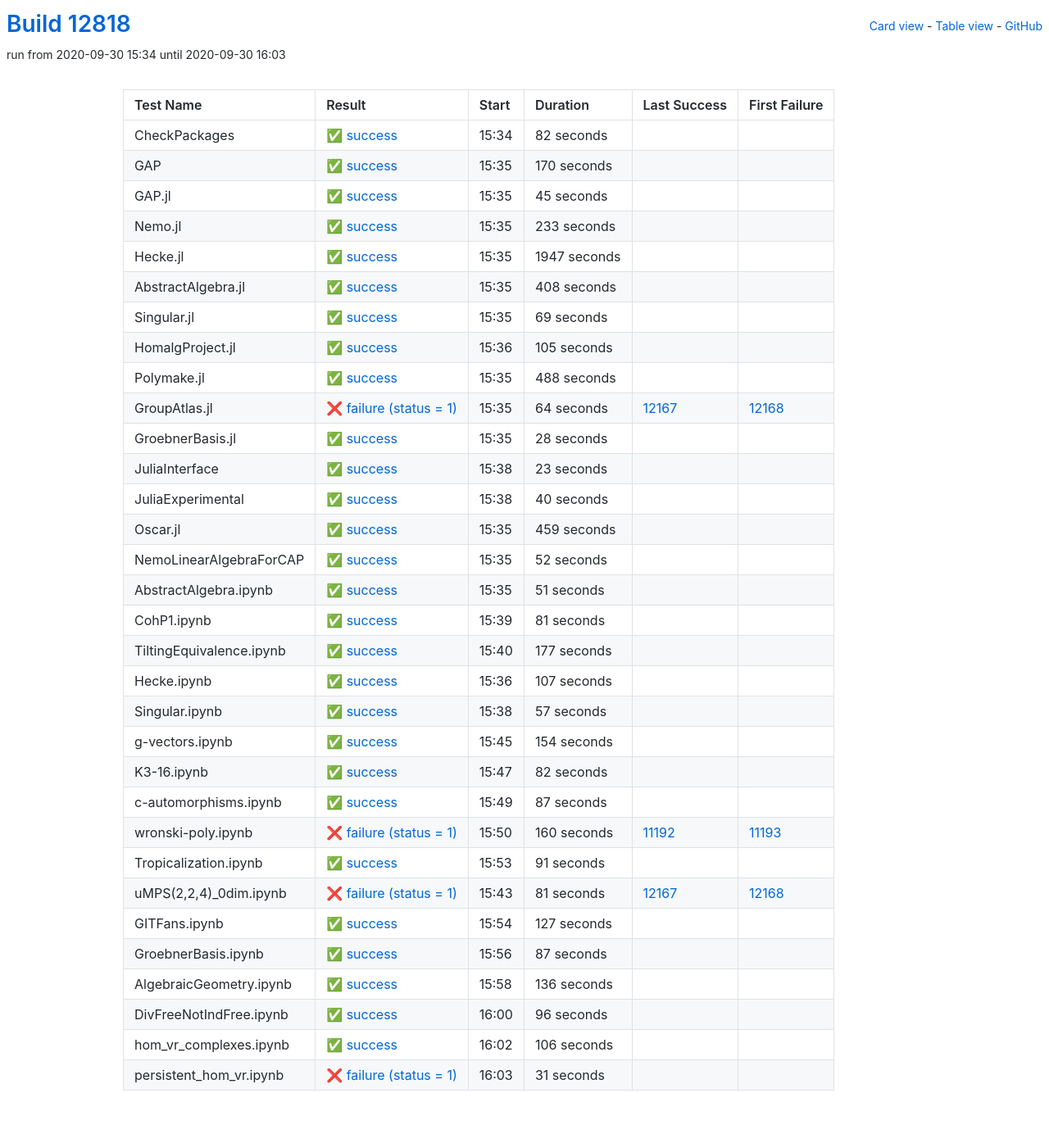
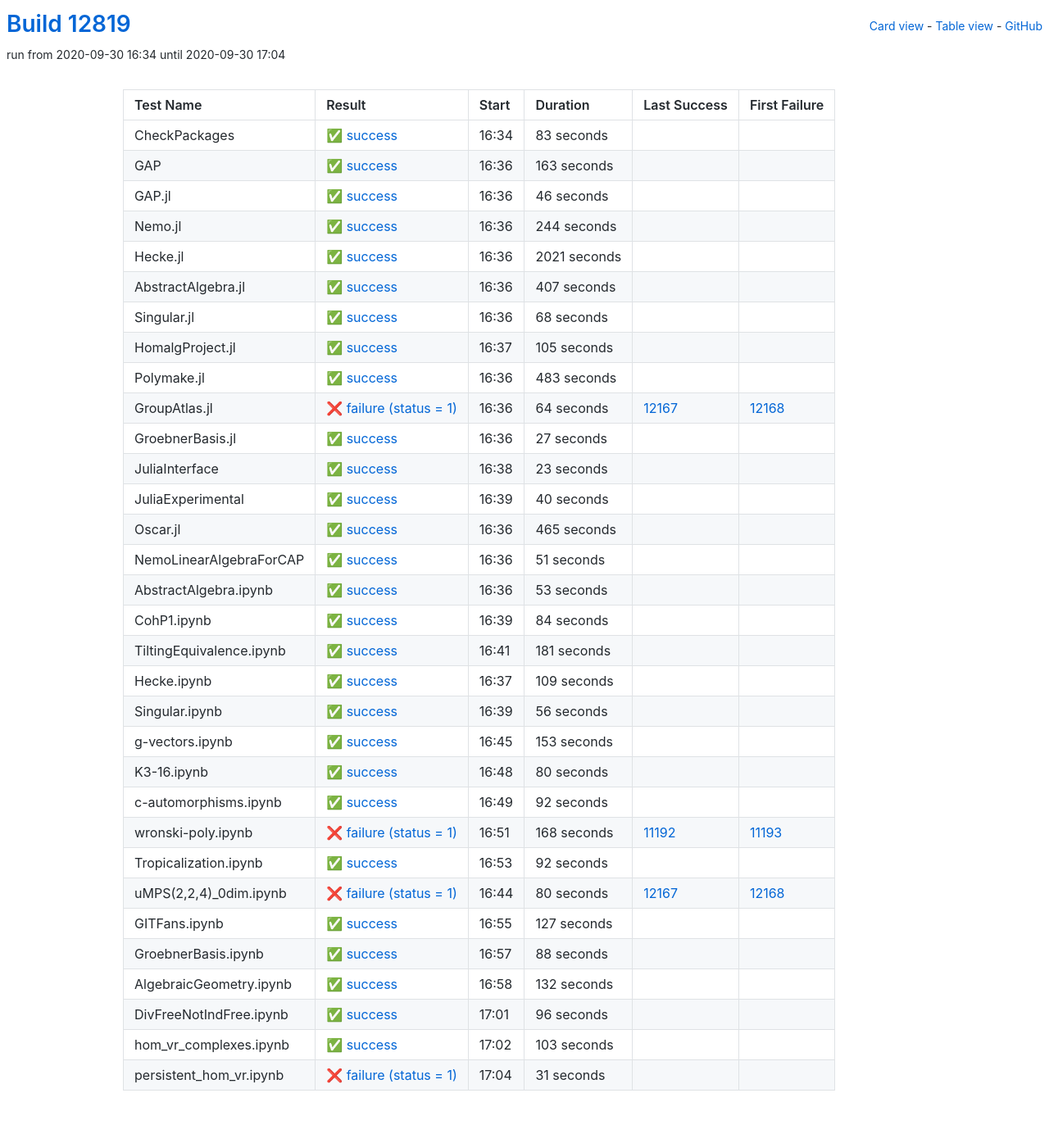
Before and after one commit to oscar-system/oscar-ci-status, a Jekyll site: the page built from table.html, in a window 1280 px wide. Shown: the whole page at 82% size. Built offline with Jekyll 4.4.1, drawn with Linux system fonts in a browser that asks for light colours.

Commit message:
Build #12819

```diff
--- a/_data/ci.yml
+++ b/_data/ci.yml
@@ -1,6 +1,6 @@
 ---
-build: 12818
-build_url: https://oscarci.mathematik.uni-kl.de/job/oscar/12818/
+build: 12819
+build_url: https://oscarci.mathematik.uni-kl.de/job/oscar/12819/
 job: oscar
 organization: oscar-system
 repo: oscar-ci-status
@@ -8,92 +8,92 @@ repourl: https://github.com/oscar-system/oscar-ci-status
 tests:
 - name: CheckPackages
   id: checkpackages
-  log: https://oscarci.mathematik.uni-kl.de/job/oscar/12818/artifact/logs/build-12818/CheckPackages.log
-  start: 2020-09-30 15:34
+  log: https://oscarci.mathematik.uni-kl.de/job/oscar/12819/artifact/logs/build-12819/CheckPackages.log
+  start: 2020-09-30 16:34
   success: true
   exitcode: 0
   status: success
-  duration: 82
+  duration: 83
   last_success: false
   last_success_url:
   first_failure: false
   first_failure_url:
 - name: GAP
   id: gap
-  log: https://oscarci.mathematik.uni-kl.de/job/oscar/12818/artifact/logs/build-12818/GAP.log
-  start: 2020-09-30 15:35
+  log: https://oscarci.mathematik.uni-kl.de/job/oscar/12819/artifact/logs/build-12819/GAP.log
+  start: 2020-09-30 16:36
   success: true
   exitcode: 0
   status: success
-  duration: 170
+  duration: 163
   last_success: false
   last_success_url:
   first_failure: false
   first_failure_url:
 - name: GAP.jl
   id: gap-jl
-  log: https://oscarci.mathematik.uni-kl.de/job/oscar/12818/artifact/logs/build-12818/GAP.jl.log
-  start: 2020-09-30 15:35
+  log: https://oscarci.mathematik.uni-kl.de/job/oscar/12819/artifact/logs/build-12819/GAP.jl.log
+  start: 2020-09-30 16:36
   success: true
   exitcode: 0
   status: success
-  duration: 45
+  duration: 46
   last_success: false
   last_success_url:
   first_failure: false
   first_failure_url:
 - name: Nemo.jl
   id: nemo-jl
-  log: https://oscarci.mathematik.uni-kl.de/job/oscar/12818/artifact/logs/build-12818/Nemo.jl.log
-  start: 2020-09-30 15:35
+  log: https://oscarci.mathematik.uni-kl.de/job/oscar/12819/artifact/logs/build-12819/Nemo.jl.log
+  start: 2020-09-30 16:36
   success: true
   exitcode: 0
   status: success
-  duration: 233
+  duration: 244
   last_success: false
   last_success_url:
   first_failure: false
   first_failure_url:
 - name: Hecke.jl
   id: hecke-jl
-  log: https://oscarci.mathematik.uni-kl.de/job/oscar/12818/artifact/logs/build-12818/Hecke.jl.log
-  start: 2020-09-30 15:35
+  log: https://oscarci.mathematik.uni-kl.de/job/oscar/12819/artifact/logs/build-12819/Hecke.jl.log
+  start: 2020-09-30 16:36
   success: true
   exitcode: 0
   status: success
-  duration: 1947
+  duration: 2021
   last_success: false
   last_success_url:
   first_failure: false
   first_failure_url:
 - name: AbstractAlgebra.jl
   id: abstractalgebra-jl
-  log: https://oscarci.mathematik.uni-kl.de/job/oscar/12818/artifact/logs/build-12818/AbstractAlgebra.jl.log
-  start: 2020-09-30 15:35
+  log: https://oscarci.mathematik.uni-kl.de/job/oscar/12819/artifact/logs/build-12819/AbstractAlgebra.jl.log
+  start: 2020-09-30 16:36
   success: true
   exitcode: 0
   status: success
-  duration: 408
+  duration: 407
   last_success: false
   last_success_url:
   first_failure: false
   first_failure_url:
 - name: Singular.jl
   id: singular-jl
-  log: https://oscarci.mathematik.uni-kl.de/job/oscar/12818/artifact/logs/build-12818/Singular.jl.log
-  start: 2020-09-30 15:35
+  log: https://oscarci.mathematik.uni-kl.de/job/oscar/12819/artifact/logs/build-12819/Singular.jl.log
+  start: 2020-09-30 16:36
   success: true
   exitcode: 0
   status: success
-  duration: 69
+  duration: 68
   last_success: false
   last_success_url:
   first_failure: false
   first_failure_url:
 - name: HomalgProject.jl
   id: homalgproject-jl
-  log: https://oscarci.mathematik.uni-kl.de/job/oscar/12818/artifact/logs/build-12818/HomalgProject.jl.log
-  start: 2020-09-30 15:36
+  log: https://oscarci.mathematik.uni-kl.de/job/oscar/12819/artifact/logs/build-12819/HomalgProject.jl.log
+  start: 2020-09-30 16:37
   success: true
   exitcode: 0
   status: success
@@ -104,20 +104,20 @@ tests:
   first_failure_url:
 - name: Polymake.jl
   id: polymake-jl
-  log: https://oscarci.mathematik.uni-kl.de/job/oscar/12818/artifact/logs/build-12818/Polymake.jl.log
-  start: 2020-09-30 15:35
+  log: https://oscarci.mathematik.uni-kl.de/job/oscar/12819/artifact/logs/build-12819/Polymake.jl.log
+  start: 2020-09-30 16:36
   success: true
   exitcode: 0
   status: success
-  duration: 488
+  duration: 483
   last_success: false
   last_success_url:
   first_failure: false
   first_failure_url:
 - name: GroupAtlas.jl
   id: groupatlas-jl
-  log: https://oscarci.mathematik.uni-kl.de/job/oscar/12818/artifact/logs/build-12818/GroupAtlas.jl.log
-  start: 2020-09-30 15:35
+  log: https://oscarci.mathematik.uni-kl.de/job/oscar/12819/artifact/logs/build-12819/GroupAtlas.jl.log
+  start: 2020-09-30 16:36
   success: false
   exitcode: 1
   status: failure
@@ -128,20 +128,20 @@ tests:
   first_failure_url: https://oscarci.mathematik.uni-kl.de/job/oscar/12168/
 - name: GroebnerBasis.jl
   id: groebnerbasis-jl
-  log: https://oscarci.mathematik.uni-kl.de/job/oscar/12818/artifact/logs/build-12818/GroebnerBasis.jl.log
-  start: 2020-09-30 15:35
+  log: https://oscarci.mathematik.uni-kl.de/job/oscar/12819/artifact/logs/build-12819/GroebnerBasis.jl.log
+  start: 2020-09-30 16:36
   success: true
   exitcode: 0
   status: success
-  duration: 28
+  duration: 27
   last_success: false
   last_success_url:
   first_failure: false
   first_failure_url:
 - name: JuliaInterface
   id: juliainterface
-  log: https://oscarci.mathematik.uni-kl.de/job/oscar/12818/artifact/logs/build-12818/JuliaInterface.log
-  start: 2020-09-30 15:38
+  log: https://oscarci.mathematik.uni-kl.de/job/oscar/12819/artifact/logs/build-12819/JuliaInterface.log
+  start: 2020-09-30 16:38
   success: true
   exitcode: 0
   status: success
@@ -152,8 +152,8 @@ tests:
   first_failure_url:
 - name: JuliaExperimental
   id: juliaexperimental
-  log: https://oscarci.mathematik.uni-kl.de/job/oscar/12818/artifact/logs/build-12818/JuliaExperimental.log
-  start: 2020-09-30 15:38
+  log: https://oscarci.mathematik.uni-kl.de/job/oscar/12819/artifact/logs/build-12819/JuliaExperimental.log
+  start: 2020-09-30 16:39
   success: true
   exitcode: 0
   status: success
@@ -164,32 +164,20 @@ tests:
   first_failure_url:
 - name: Oscar.jl
   id: oscar-jl
-  log: https://oscarci.mathematik.uni-kl.de/job/oscar/12818/artifact/logs/build-12818/Oscar.jl.log
-  start: 2020-09-30 15:35
+  log: https://oscarci.mathematik.uni-kl.de/job/oscar/12819/artifact/logs/build-12819/Oscar.jl.log
+  start: 2020-09-30 16:36
   success: true
   exitcode: 0
   status: success
-  duration: 459
+  duration: 465
   last_success: false
   last_success_url:
   first_failure: false
   first_failure_url:
 - name: NemoLinearAlgebraForCAP
   id: nemolinearalgebraforcap
-  log: https://oscarci.mathematik.uni-kl.de/job/oscar/12818/artifact/logs/build-12818/NemoLinearAlgebraForCAP.log
-  start: 2020-09-30 15:35
-  success: true
-  exitcode: 0
-  status: success
-  duration: 52
-  last_success: false
-  last_success_url:
-  first_failure: false
-  first_failure_url:
-- name: AbstractAlgebra.ipynb
-  id: abstractalgebra-ipynb
-  log: https://oscarci.mathematik.uni-kl.de/job/oscar/12818/artifact/logs/build-12818/AbstractAlgebra.ipynb.log
-  start: 2020-09-30 15:35
+  log: https://oscarci.mathematik.uni-kl.de/job/oscar/12819/artifact/logs/build-12819/NemoLinearAlgebraForCAP.log
+  start: 2020-09-30 16:36
   success: true
   exitcode: 0
   status: success
@@ -198,130 +186,142 @@ tests:
   last_success_url:
   first_failure: false
   first_failure_url:
-- name: CohP1.ipynb
-  id: cohp1-ipynb
-  log: https://oscarci.mathematik.uni-kl.de/job/oscar/12818/artifact/logs/build-12818/CohP1.ipynb.log
-  start: 2020-09-30 15:39
+- name: AbstractAlgebra.ipynb
+  id: abstractalgebra-ipynb
+  log: https://oscarci.mathematik.uni-kl.de/job/oscar/12819/artifact/logs/build-12819/AbstractAlgebra.ipynb.log
+  start: 2020-09-30 16:36
   success: true
   exitcode: 0
   status: success
-  duration: 81
+  duration: 53
+  last_success: false
+  last_success_url:
+  first_failure: false
+  first_failure_url:
+- name: CohP1.ipynb
+  id: cohp1-ipynb
+  log: https://oscarci.mathematik.uni-kl.de/job/oscar/12819/artifact/logs/build-12819/CohP1.ipynb.log
+  start: 2020-09-30 16:39
+  success: true
+  exitcode: 0
+  status: success
+  duration: 84
   last_success: false
   last_success_url:
   first_failure: false
   first_failure_url:
 - name: TiltingEquivalence.ipynb
   id: tiltingequivalence-ipynb
-  log: https://oscarci.mathematik.uni-kl.de/job/oscar/12818/artifact/logs/build-12818/TiltingEquivalence.ipynb.log
-  start: 2020-09-30 15:40
+  log: https://oscarci.mathematik.uni-kl.de/job/oscar/12819/artifact/logs/build-12819/TiltingEquivalence.ipynb.log
+  start: 2020-09-30 16:41
   success: true
   exitcode: 0
   status: success
-  duration: 177
+  duration: 181
   last_success: false
   last_success_url:
   first_failure: false
   first_failure_url:
 - name: Hecke.ipynb
   id: hecke-ipynb
-  log: https://oscarci.mathematik.uni-kl.de/job/oscar/12818/artifact/logs/build-12818/Hecke.ipynb.log
-  start: 2020-09-30 15:36
+  log: https://oscarci.mathematik.uni-kl.de/job/oscar/12819/artifact/logs/build-12819/Hecke.ipynb.log
+  start: 2020-09-30 16:37
   success: true
   exitcode: 0
   status: success
-  duration: 107
+  duration: 109
   last_success: false
   last_success_url:
   first_failure: false
   first_failure_url:
 - name: Singular.ipynb
   id: singular-ipynb
-  log: https://oscarci.mathematik.uni-kl.de/job/oscar/12818/artifact/logs/build-12818/Singular.ipynb.log
-  start: 2020-09-30 15:38
+  log: https://oscarci.mathematik.uni-kl.de/job/oscar/12819/artifact/logs/build-12819/Singular.ipynb.log
+  start: 2020-09-30 16:39
   success: true
   exitcode: 0
   status: success
-  duration: 57
+  duration: 56
   last_success: false
   last_success_url:
   first_failure: false
   first_failure_url:
 - name: g-vectors.ipynb
   id: g-vectors-ipynb
-  log: https://oscarci.mathematik.uni-kl.de/job/oscar/12818/artifact/logs/build-12818/g-vectors.ipynb.log
-  start: 2020-09-30 15:45
+  log: https://oscarci.mathematik.uni-kl.de/job/oscar/12819/artifact/logs/build-12819/g-vectors.ipynb.log
+  start: 2020-09-30 16:45
   success: true
   exitcode: 0
   status: success
-  duration: 154
+  duration: 153
   last_success: false
   last_success_url:
   first_failure: false
   first_failure_url:
 - name: K3-16.ipynb
   id: k3-16-ipynb
-  log: https://oscarci.mathematik.uni-kl.de/job/oscar/12818/artifact/logs/build-12818/K3-16.ipynb.log
-  start: 2020-09-30 15:47
+  log: https://oscarci.mathematik.uni-kl.de/job/oscar/12819/artifact/logs/build-12819/K3-16.ipynb.log
+  start: 2020-09-30 16:48
   success: true
   exitcode: 0
   status: success
-  duration: 82
+  duration: 80
   last_success: false
   last_success_url:
   first_failure: false
   first_failure_url:
 - name: c-automorphisms.ipynb
   id: c-automorphisms-ipynb
-  log: https://oscarci.mathematik.uni-kl.de/job/oscar/12818/artifact/logs/build-12818/c-automorphisms.ipynb.log
-  start: 2020-09-30 15:49
+  log: https://oscarci.mathematik.uni-kl.de/job/oscar/12819/artifact/logs/build-12819/c-automorphisms.ipynb.log
+  start: 2020-09-30 16:49
   success: true
   exitcode: 0
   status: success
-  duration: 87
+  duration: 92
   last_success: false
   last_success_url:
   first_failure: false
   first_failure_url:
 - name: wronski-poly.ipynb
   id: wronski-poly-ipynb
-  log: https://oscarci.mathematik.uni-kl.de/job/oscar/12818/artifact/logs/build-12818/wronski-poly.ipynb.log
-  start: 2020-09-30 15:50
+  log: https://oscarci.mathematik.uni-kl.de/job/oscar/12819/artifact/logs/build-12819/wronski-poly.ipynb.log
+  start: 2020-09-30 16:51
   success: false
   exitcode: 1
   status: failure
-  duration: 160
+  duration: 168
   last_success: 11192
   last_success_url: https://oscarci.mathematik.uni-kl.de/job/oscar/11192/
   first_failure: 11193
   first_failure_url: https://oscarci.mathematik.uni-kl.de/job/oscar/11193/
 - name: Tropicalization.ipynb
   id: tropicalization-ipynb
-  log: https://oscarci.mathematik.uni-kl.de/job/oscar/12818/artifact/logs/build-12818/Tropicalization.ipynb.log
-  start: 2020-09-30 15:53
+  log: https://oscarci.mathematik.uni-kl.de/job/oscar/12819/artifact/logs/build-12819/Tropicalization.ipynb.log
+  start: 2020-09-30 16:53
   success: true
   exitcode: 0
   status: success
-  duration: 91
+  duration: 92
   last_success: false
   last_success_url:
   first_failure: false
   first_failure_url:
 - name: uMPS(2,2,4)_0dim.ipynb
   id: umps-2-2-4-0dim-ipynb
-  log: https://oscarci.mathematik.uni-kl.de/job/oscar/12818/artifact/logs/build-12818/uMPS-2-2-4-_0dim.ipynb.log
-  start: 2020-09-30 15:43
+  log: https://oscarci.mathematik.uni-kl.de/job/oscar/12819/artifact/logs/build-12819/uMPS-2-2-4-_0dim.ipynb.log
+  start: 2020-09-30 16:44
   success: false
   exitcode: 1
   status: failure
-  duration: 81
+  duration: 80
   last_success: 12167
   last_success_url: https://oscarci.mathematik.uni-kl.de/job/oscar/12167/
   first_failure: 12168
   first_failure_url: https://oscarci.mathematik.uni-kl.de/job/oscar/12168/
 - name: GITFans.ipynb
   id: gitfans-ipynb
-  log: https://oscarci.mathematik.uni-kl.de/job/oscar/12818/artifact/logs/build-12818/GITFans.ipynb.log
-  start: 2020-09-30 15:54
+  log: https://oscarci.mathematik.uni-kl.de/job/oscar/12819/artifact/logs/build-12819/GITFans.ipynb.log
+  start: 2020-09-30 16:55
   success: true
   exitcode: 0
   status: success
@@ -332,32 +332,32 @@ tests:
   first_failure_url:
 - name: GroebnerBasis.ipynb
   id: groebnerbasis-ipynb
-  log: https://oscarci.mathematik.uni-kl.de/job/oscar/12818/artifact/logs/build-12818/GroebnerBasis.ipynb.log
-  start: 2020-09-30 15:56
+  log: https://oscarci.mathematik.uni-kl.de/job/oscar/12819/artifact/logs/build-12819/GroebnerBasis.ipynb.log
+  start: 2020-09-30 16:57
   success: true
   exitcode: 0
   status: success
-  duration: 87
+  duration: 88
   last_success: false
   last_success_url:
   first_failure: false
   first_failure_url:
 - name: AlgebraicGeometry.ipynb
   id: algebraicgeometry-ipynb
-  log: https://oscarci.mathematik.uni-kl.de/job/oscar/12818/artifact/logs/build-12818/AlgebraicGeometry.ipynb.log
-  start: 2020-09-30 15:58
+  log: https://oscarci.mathematik.uni-kl.de/job/oscar/12819/artifact/logs/build-12819/AlgebraicGeometry.ipynb.log
+  start: 2020-09-30 16:58
   success: true
   exitcode: 0
   status: success
-  duration: 136
+  duration: 132
   last_success: false
   last_success_url:
   first_failure: false
   first_failure_url:
 - name: DivFreeNotIndFree.ipynb
   id: divfreenotindfree-ipynb
-  log: https://oscarci.mathematik.uni-kl.de/job/oscar/12818/artifact/logs/build-12818/DivFreeNotIndFree.ipynb.log
-  start: 2020-09-30 16:00
+  log: https://oscarci.mathematik.uni-kl.de/job/oscar/12819/artifact/logs/build-12819/DivFreeNotIndFree.ipynb.log
+  start: 2020-09-30 17:01
   success: true
   exitcode: 0
   status: success
@@ -368,20 +368,20 @@ tests:
   first_failure_url:
 - name: hom_vr_complexes.ipynb
   id: hom-vr-complexes-ipynb
-  log: https://oscarci.mathematik.uni-kl.de/job/oscar/12818/artifact/logs/build-12818/hom_vr_complexes.ipynb.log
-  start: 2020-09-30 16:02
+  log: https://oscarci.mathematik.uni-kl.de/job/oscar/12819/artifact/logs/build-12819/hom_vr_complexes.ipynb.log
+  start: 2020-09-30 17:02
   success: true
   exitcode: 0
   status: success
-  duration: 106
+  duration: 103
   last_success: false
   last_success_url:
   first_failure: false
   first_failure_url:
 - name: persistent_hom_vr.ipynb
   id: persistent-hom-vr-ipynb
-  log: https://oscarci.mathematik.uni-kl.de/job/oscar/12818/artifact/logs/build-12818/persistent_hom_vr.ipynb.log
-  start: 2020-09-30 16:03
+  log: https://oscarci.mathematik.uni-kl.de/job/oscar/12819/artifact/logs/build-12819/persistent_hom_vr.ipynb.log
+  start: 2020-09-30 17:04
   success: false
   exitcode: 1
   status: failure
```
Also changed, not shown: README.md.
